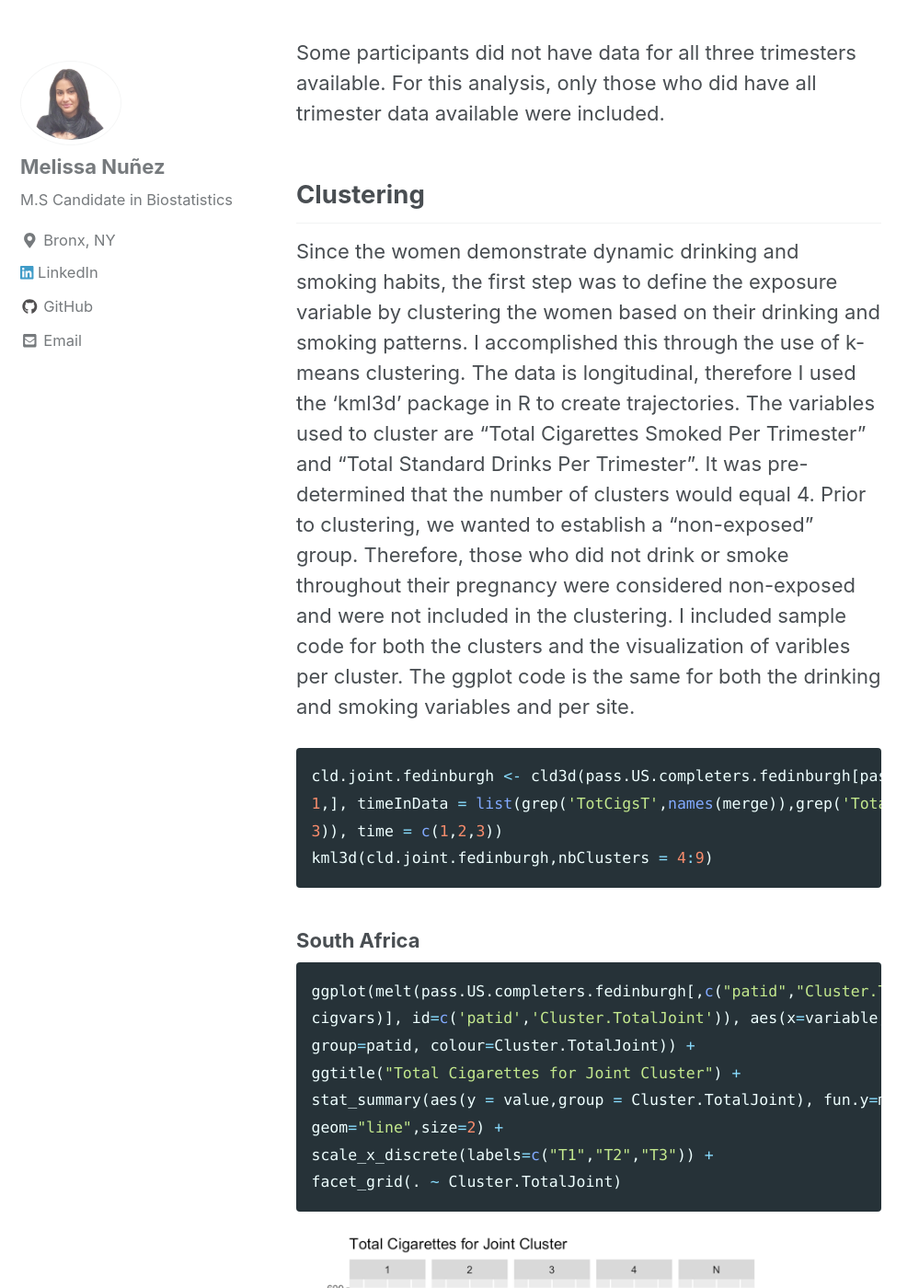
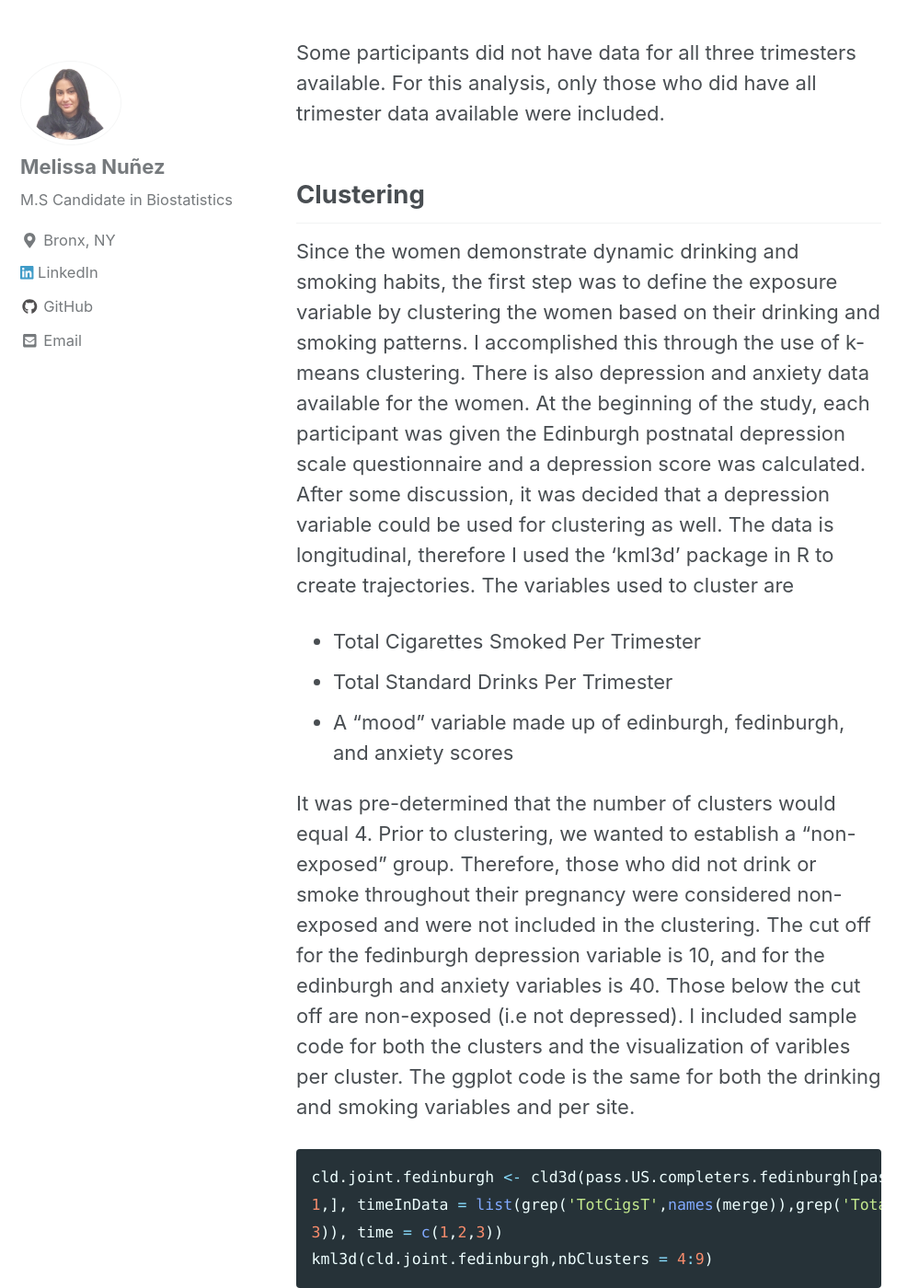
Before and after one commit to melissa-nunez/melissa-nunez.github.io, a Jekyll site: the page built from _posts/2019-02-12-kmeans-clustering.md, in a window 1280 px wide and 1400 px high, scrolled down 1488 px. Shown: the whole window at 92% size, without its empty margins (0-999 px from the left). Built offline with Jekyll 4.4.1, drawn with Linux system fonts in a browser that asks for light colours; cached includes are drawn as plain includes; some of the changed text lies outside the part shown.

Commit message:
CHANGELOG.md

````diff
--- a/_posts/2019-02-12-kmeans-clustering.md
+++ b/_posts/2019-02-12-kmeans-clustering.md
@@ -22,7 +22,13 @@ Some participants did not have data for all three trimesters available. For this
 
 ## Clustering
 
-Since the women demonstrate dynamic drinking and smoking habits, the first step was to define the exposure variable by clustering the women based on their drinking and smoking patterns. I accomplished this through the use of k-means clustering. The data is longitudinal, therefore I used the 'kml3d' package in R to create trajectories. The variables used to cluster are "Total Cigarettes Smoked Per Trimester" and "Total Standard Drinks Per Trimester". It was pre-determined that the number of clusters would equal 4. Prior to clustering, we wanted to establish a "non-exposed" group. Therefore, those who did not drink or smoke throughout their pregnancy were considered non-exposed and were not included in the clustering. I included sample code for both the clusters and the visualization of varibles per cluster. The ggplot code is the same for both the drinking and smoking variables and per site.
+Since the women demonstrate dynamic drinking and smoking habits, the first step was to define the exposure variable by clustering the women based on their drinking and smoking patterns. I accomplished this through the use of k-means clustering. There is also depression and anxiety data available for the women.  At the beginning of the study, each participant was given the Edinburgh postnatal depression scale questionnaire and a depression score was calculated. After some discussion, it was decided that a depression variable could be used for clustering as well. The data is longitudinal, therefore I used the 'kml3d' package in R to create trajectories. The variables used to cluster are
+
+* Total Cigarettes Smoked Per Trimester
+* Total Standard Drinks Per Trimester
+* A "mood" variable made up of edinburgh, fedinburgh, and anxiety scores
+
+It was pre-determined that the number of clusters would equal 4. Prior to clustering, we wanted to establish a "non-exposed" group. Therefore, those who did not drink or smoke throughout their pregnancy were considered non-exposed and were not included in the clustering. The cut off for the fedinburgh depression variable is 10, and for the edinburgh and anxiety variables is 40. Those below the cut off are non-exposed (i.e not depressed). I included sample code for both the clusters and the visualization of varibles per cluster. The ggplot code is the same for both the drinking and smoking variables and per site.
 
 ```r
 cld.joint.fedinburgh <- cld3d(pass.US.completers.fedinburgh[pass.US.completers.fedinburgh$Exposure ==
@@ -48,14 +54,3 @@ facet_grid(. ~ Cluster.TotalJoint)
 ### US
 
 Insert US cluster ggplot
-
-## Including Depression Variables
-After some discussion, it was decided that a depression variable could be used for clustering as well. At the beginning of the study, each participant was given the Edinburgh postnatal depression scale questionnaire and a depression score was calculated. Unlike drinking and smoking, this variable is not longitudinal. This posed a bit of a dilemma. It was decided that the same score should be used for each trimester, essentially treating it as longitudinal data, however the interpretation would be different. The cut off for non-exposed is a a score below 10. These patients are considered not depressed.
-
-### South Africa
-
-Insert cluster images
-
-### US
-
-Insert cluster images
````
Also changed, not shown: about.md (+0 -1 lines), 1 other file.
